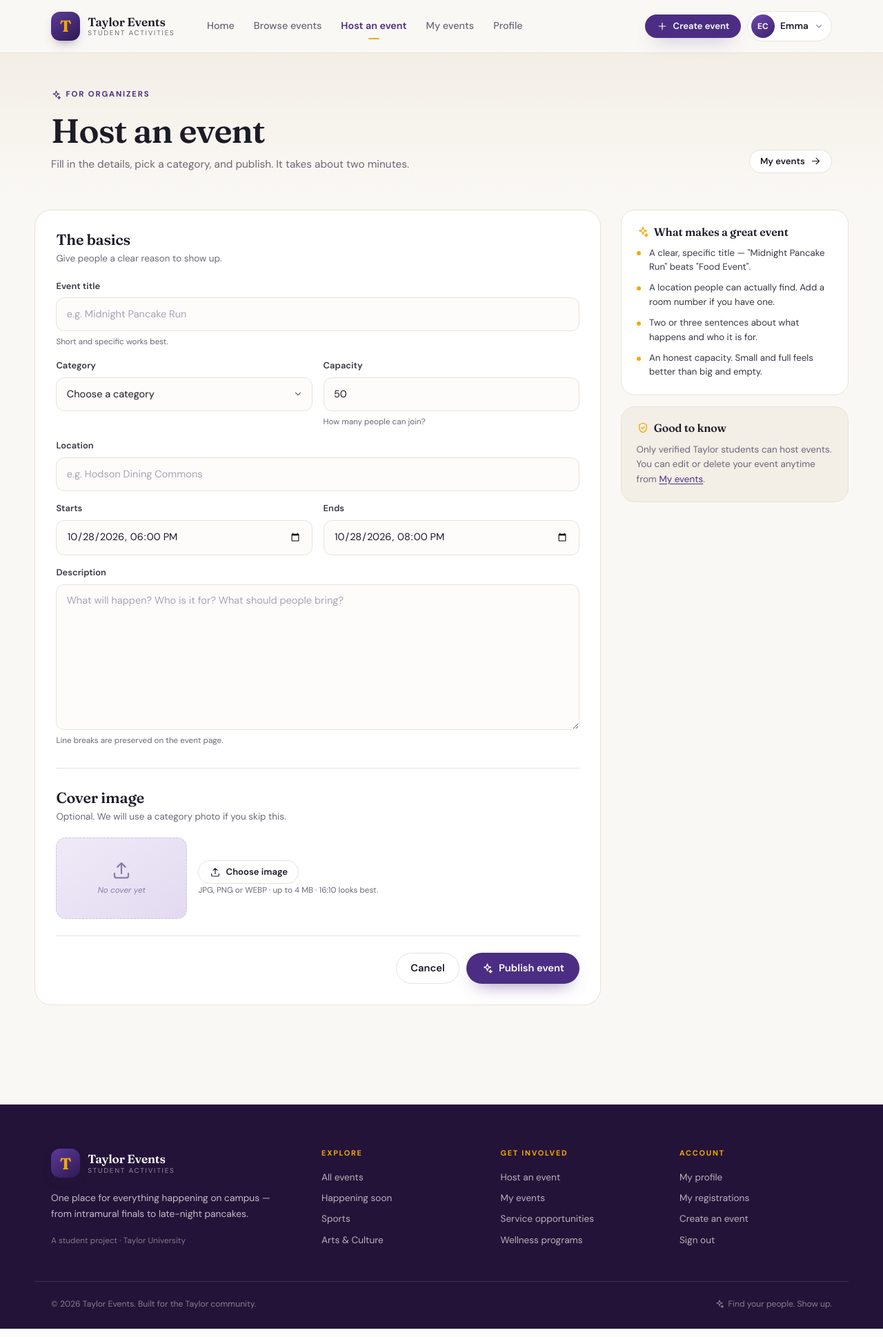
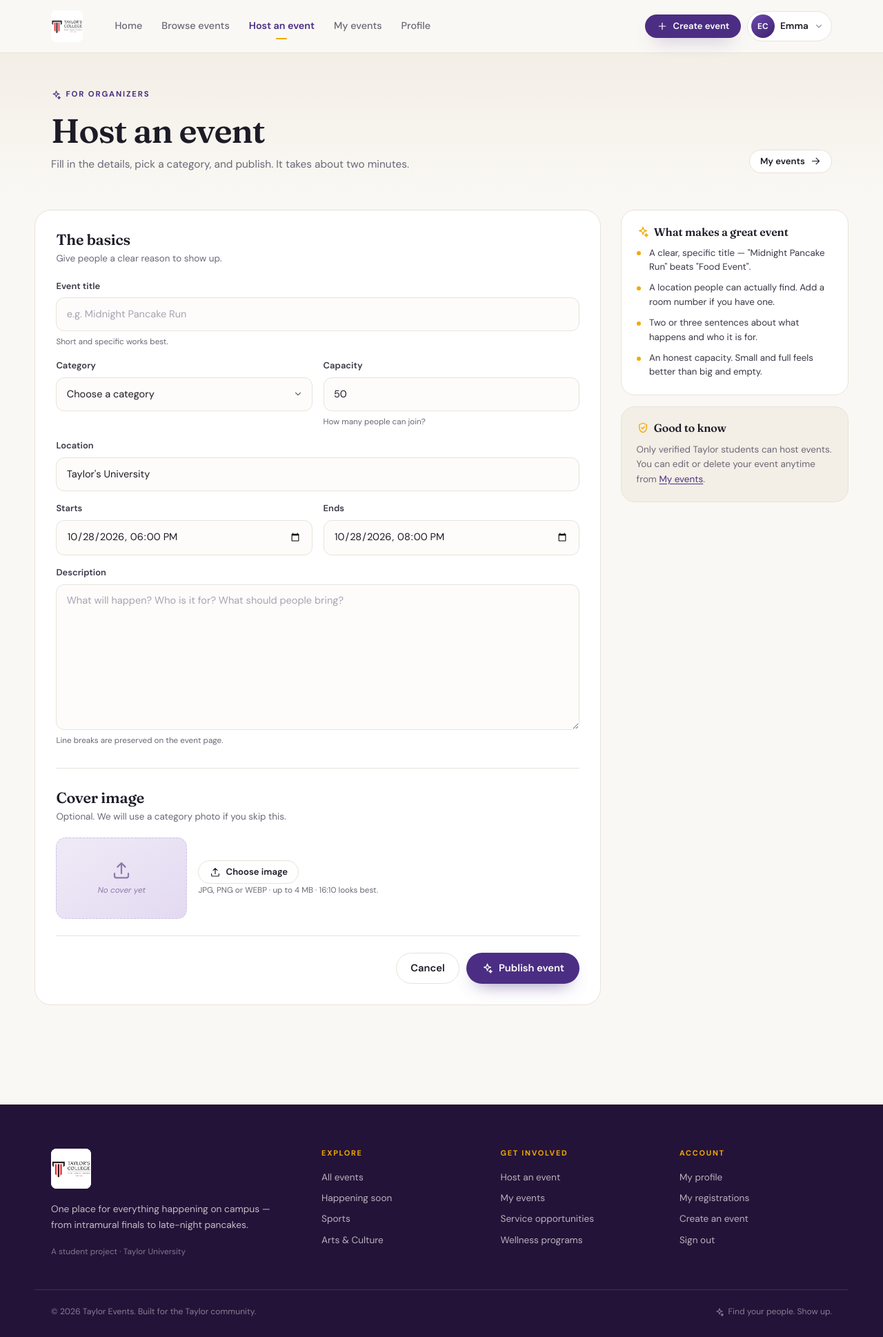
Before and after one commit to tangxianxu54-oss/taylor-events, a PHP site: page /create-event.php in a window 1280 px wide. Shown: the whole page at 69% size. Run offline with PHP 8.4, Linux system fonts and the light colour scheme; the visitor is signed in with stand-in values (Sample User, id 1).

Commit message:
Replace text logo with Taylor's College image; default event location to Taylor's University

```diff
--- a/assets/css/app.css
+++ b/assets/css/app.css
@@ -320,6 +320,18 @@ ul {
     box-shadow: 0 8px 18px -10px rgba(45, 26, 82, .8);
 }
 
+.brand__logo {
+    height: 46px;
+    width: auto;
+    display: block;
+    border-radius: 8px;
+    background: #fff;
+}
+
+.brand__logo--footer {
+    height: 58px;
+}
+
 .brand__text {
     display: flex;
     flex-direction: column;
--- a/includes/event-form.php
+++ b/includes/event-form.php
@@ -70,7 +70,7 @@ $years = ['Freshman', 'Sophomore', 'Junior', 'Senior', 'Graduate', 'Staff'];
             <span class="field__label">Location</span>
             <input class="input" type="text" name="location" maxlength="120" required
                    placeholder="e.g. Hodson Dining Commons"
-                   value="<?= e($value('location')) ?>">
+                   value="<?= e($value('location') !== '' ? $value('location') : ($isEdit ? '' : "Taylor's University")) ?>">
         </label>
 
         <div class="field-grid">
--- a/includes/footer.php
+++ b/includes/footer.php
@@ -10,11 +10,7 @@ $user = current_user();
     <div class="container footer__grid">
         <div class="footer__brand">
             <a class="brand brand--light" href="index.php">
-                <span class="brand__mark" aria-hidden="true">T</span>
-                <span class="brand__text">
-                    <strong>Taylor Events</strong>
-                    <small>Student Activities</small>
-                </span>
+                <img class="brand__logo brand__logo--footer" src="assets/img/logo.png" alt="Taylor's College">
             </a>
             <p>One place for everything happening on campus — from intramural finals to late-night pancakes.</p>
             <span class="footer__note">A student project · <?= e(CAMPUS_NAME) ?></span>
--- a/includes/header.php
+++ b/includes/header.php
@@ -32,11 +32,7 @@ $scripts = $scripts ?? [];
 <header class="site-header" id="site-header">
     <div class="container header__inner">
         <a class="brand" href="index.php" aria-label="<?= e(APP_NAME) ?> home">
-            <span class="brand__mark" aria-hidden="true">T</span>
-            <span class="brand__text">
-                <strong>Taylor Events</strong>
-                <small>Student Activities</small>
-            </span>
+            <img class="brand__logo" src="assets/img/logo.png" alt="Taylor's College">
         </a>
 
         <nav class="nav" id="primary-nav" aria-label="Main navigation">
```
Also changed, not shown: assets/img/logo.png (added).
